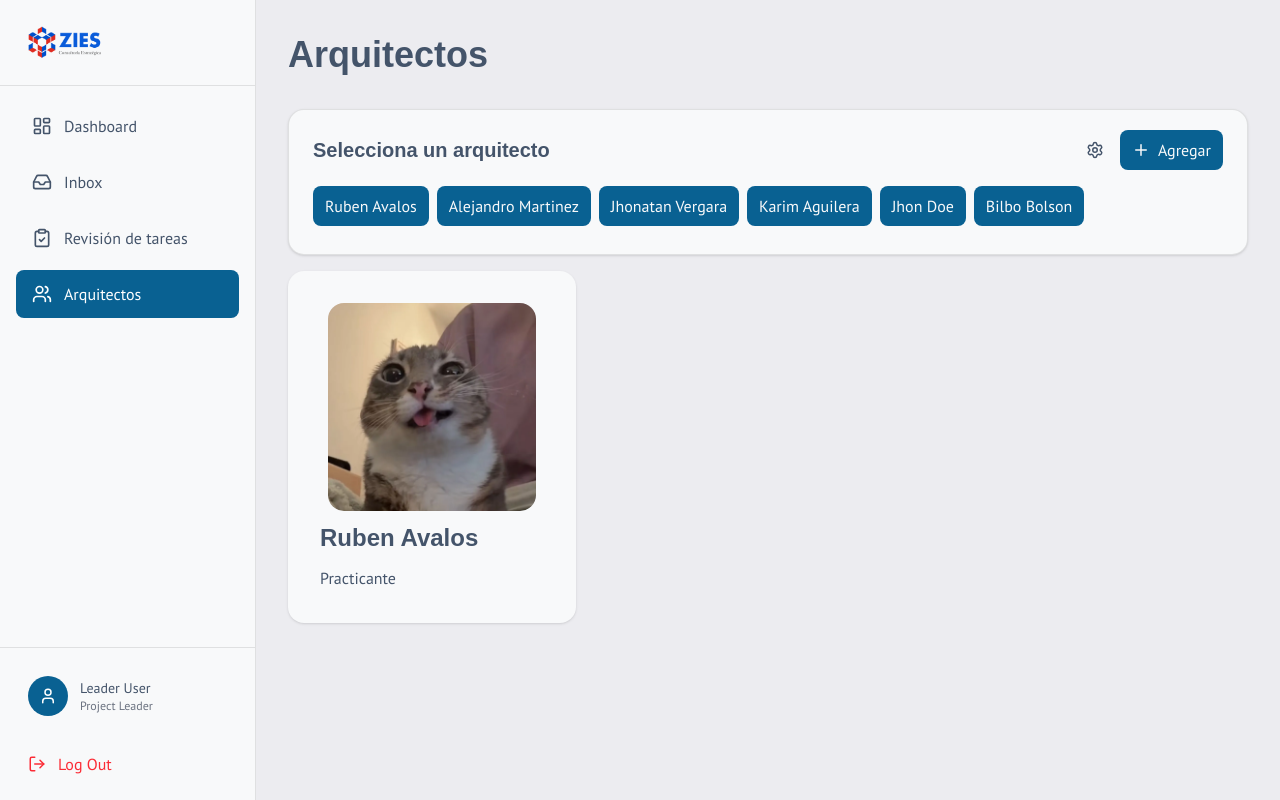
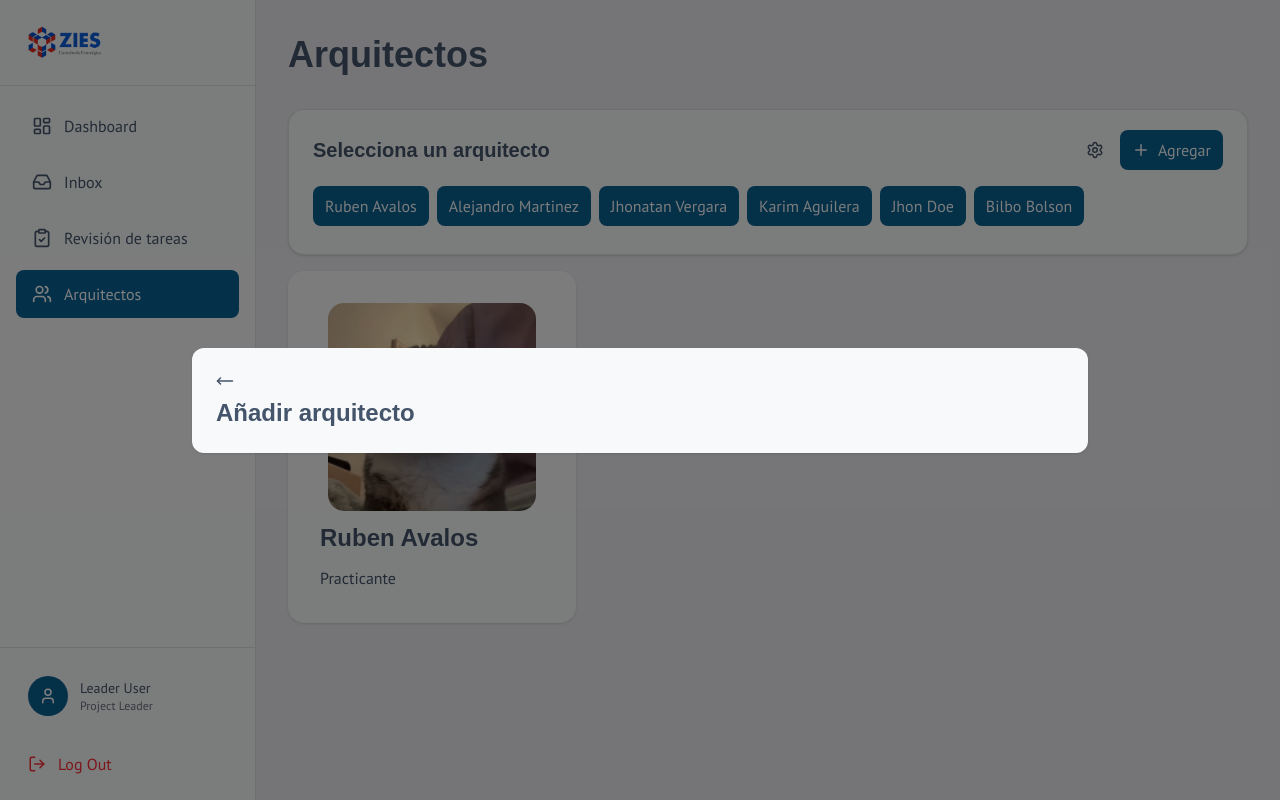
Before and after one commit to AvalosRubenn/Sistema-AdS, a React (Vite) app: page /arquitectos in a window 1280 px wide. Both pictures are taken after a click on the button "Agregar". Built offline with nearby package versions, Linux system fonts and the light colour scheme; a web font is replaced by a local one.

Commit message:
feat(AddArquitecto): Se añadió el modal y se agregaron los botones para activarlo y desactivarlo

```diff
--- /dev/null
+++ b/src/components/Architects/AddArchitectModal.tsx
@@ -0,0 +1,19 @@
+import { MoveLeft } from "lucide-react";
+
+interface AddArchitectModalProps {
+  onClose: () => void;
+}
+function AddArchitectModal({ onClose }: AddArchitectModalProps) {
+  return (
+    <div className="fixed inset-0 z-50 flex items-center bg-black/50 justify-center">
+      <div className="bg-background rounded-xl w-full max-w-4xl shadow-sm p-6">
+        <button>
+          <MoveLeft size={18} onClick={onClose} />
+        </button>
+        <h3 className="text-2xl">Añadir arquitecto</h3>
+      </div>
+    </div>
+  );
+}
+
+export default AddArchitectModal;
--- a/src/components/Architects/ArchitectSelection.tsx
+++ b/src/components/Architects/ArchitectSelection.tsx
@@ -4,11 +4,13 @@ interface ArchitectSelectionProps {
   arquitectos: Architect[];
   onClick: (architect: Architect) => void;
   onArchitectSettings: () => void;
+  onAddArchitect: () => void;
 }
 function ArchitectSelection({
   arquitectos,
   onClick,
   onArchitectSettings,
+  onAddArchitect,
 }: ArchitectSelectionProps) {
   const onSelectArchitect = (architect: Architect) => {
     onClick(architect);
@@ -27,7 +29,10 @@ function ArchitectSelection({
             >
               <Settings size={18} />
             </button>
-            <button className="bg-zies-azul-2 rounded-lg flex gap-2 items-center text-background p-2 px-3">
+            <button
+              className="bg-zies-azul-2 rounded-lg flex gap-2 items-center text-background p-2 px-3"
+              onClick={onAddArchitect}
+            >
               <Plus size={18} />
               Agregar
             </button>
--- a/src/pages/Arquitectos.tsx
+++ b/src/pages/Arquitectos.tsx
@@ -3,6 +3,7 @@ import ArchitectSelection from "../components/Architects/ArchitectSelection";
 import type { Architect } from "../types/Architect";
 import ArchitectInformation from "../components/Architects/ArchitectInformation";
 import ArchitectSettings from "../components/Architects/ArchitectSettings";
+import AddArchitectModal from "../components/Architects/AddArchitectModal";
 const Architects: Architect[] = [
   {
     id: 1,
@@ -65,6 +66,7 @@ function Arquitectos() {
   const [arquitectoSeleccionado, setArquitectoSeleccionado] =
     useState<Architect>(Architects[0]);
   const [settingsModal, setSettingsModal] = useState(false);
+  const [addArchitectModal, setAddArchitectModal] = useState(false);
   return (
     <div className="min-h-screen w-full bg-muted p-8">
       <div className="mb-8 items-start">
@@ -76,10 +78,14 @@ function Arquitectos() {
           architect={arquitectoSeleccionado}
         />
       )}
+      {addArchitectModal && (
+        <AddArchitectModal onClose={() => setAddArchitectModal(false)} />
+      )}
       <ArchitectSelection
         arquitectos={Architects}
         onClick={setArquitectoSeleccionado}
         onArchitectSettings={() => setSettingsModal(true)}
+        onAddArchitect={() => setAddArchitectModal(true)}
       />
       <ArchitectInformation arquitecto={arquitectoSeleccionado} />
     </div>
```
